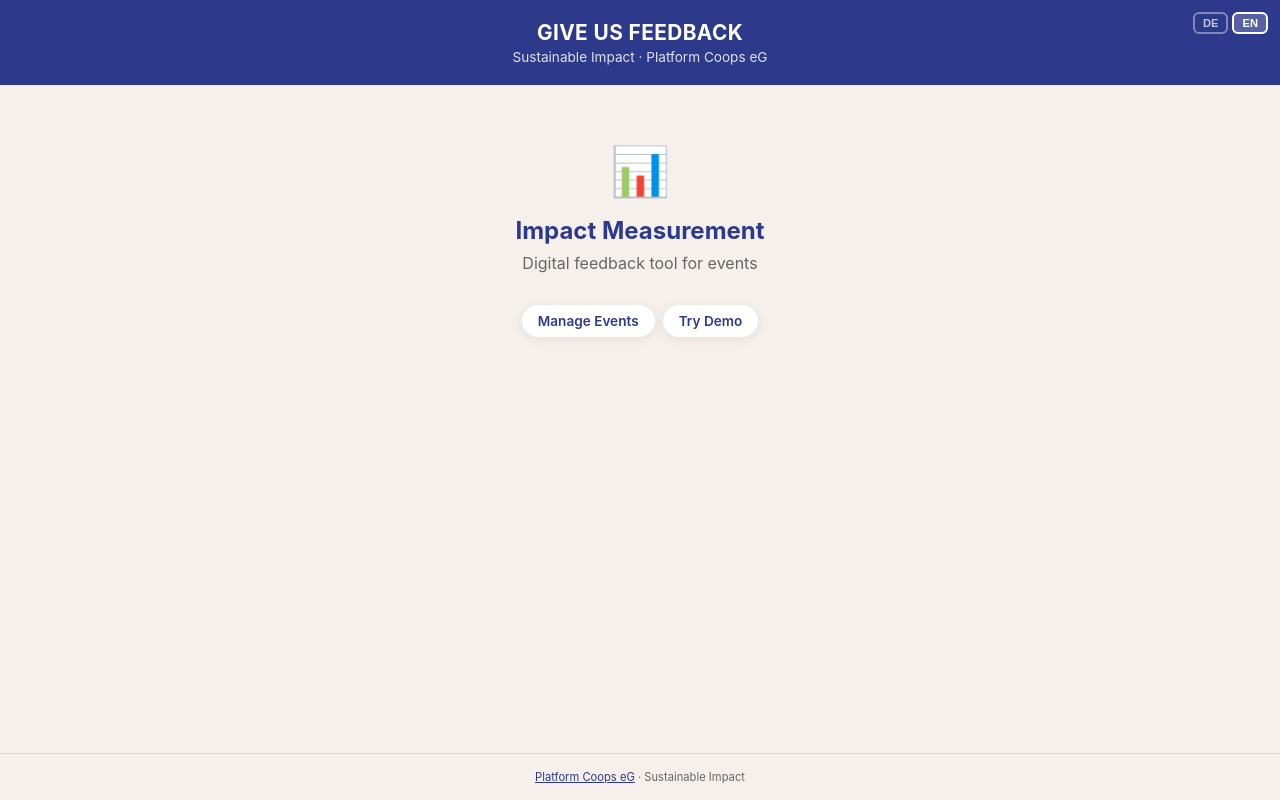
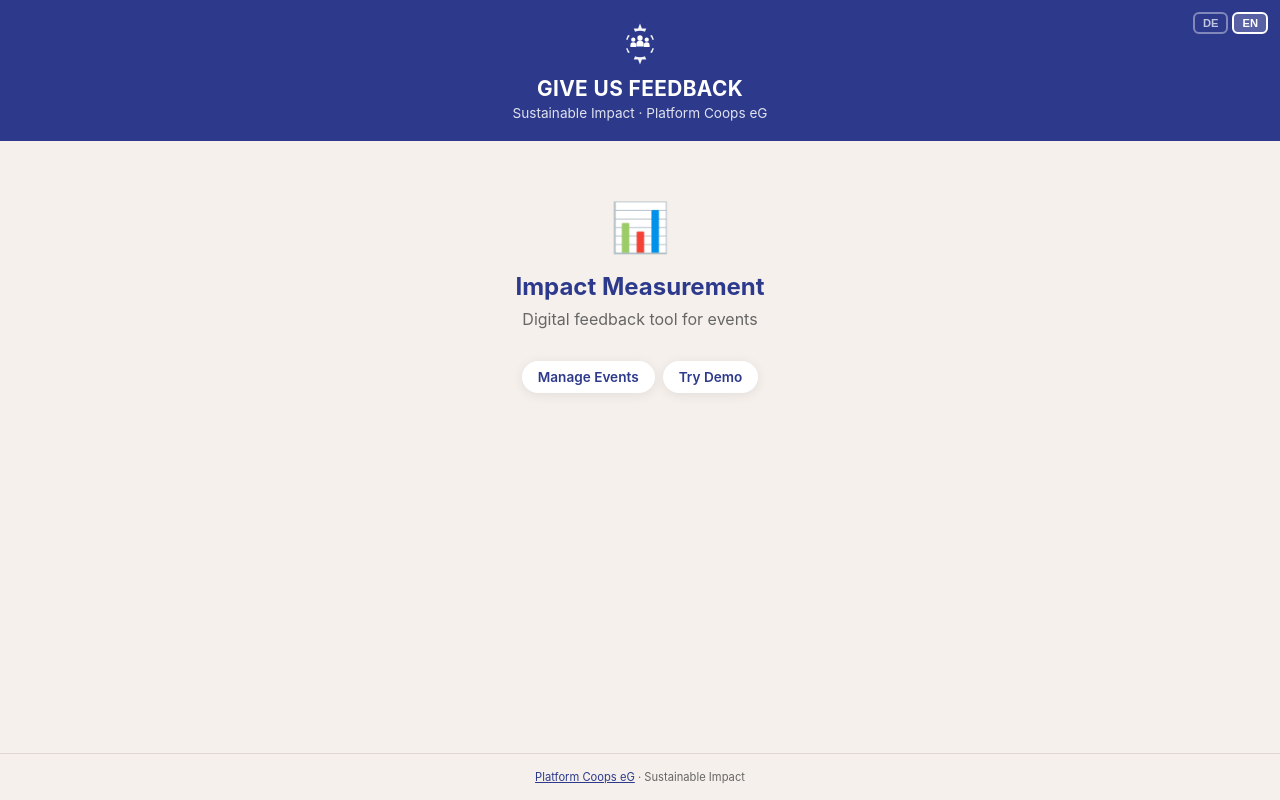
Before and after one commit to scholtz101/wirkungsmessung, a website: page public/index.html in a window 1280 px wide. Drawn offline with Linux system fonts and the light colour scheme.

Commit message:
feat: add PCG logo in header

```diff
--- a/public/index.html
+++ b/public/index.html
@@ -29,6 +29,10 @@ body {
   background: var(--primary); color: #fff; padding: 20px 16px;
   text-align: center; position: relative;
 }
+.header-logo {
+  width: 48px; height: 48px; margin: 0 auto 8px;
+}
+.header-logo img { width: 100%; height: 100%; }
 .header h1 { font-size: 1.3rem; font-weight: 700; letter-spacing: .02em; }
 .header .subtitle { font-size: .85rem; opacity: .85; margin-top: 4px; }
 .container { flex: 1; max-width: 600px; width: 100%; margin: 0 auto; padding: 16px; }
@@ -167,6 +171,7 @@ input[type="range"]:active::-webkit-slider-thumb { cursor: grabbing; transform:
 
 <div class="header">
   <div class="lang-switch" id="lang-switch"></div>
+  <div class="header-logo"><img src="pcg-logo.svg" alt="Platform Coops eG"></div>
   <h1 id="header-title">GIB UNS FEEDBACK</h1>
   <div class="subtitle" id="header-subtitle">Nachhaltig Wirken · Platform Coops eG</div>
 </div>
```
Also changed, not shown: public/pcg-logo.svg (added).
